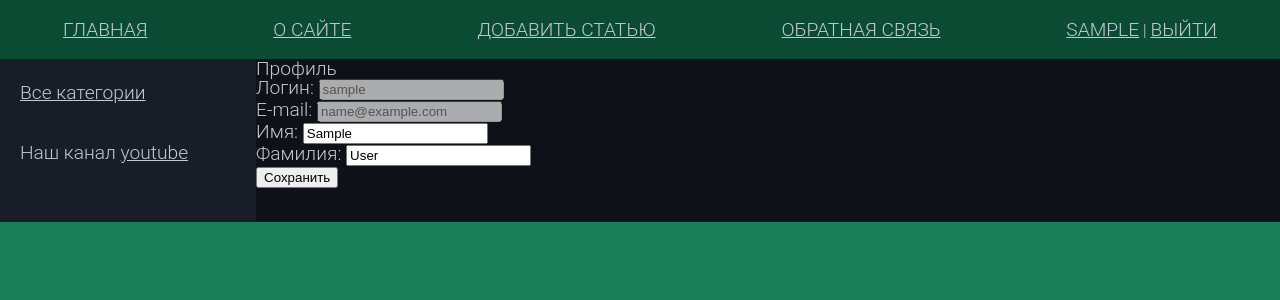
After one commit to zxdmimfort/simple-django, a Django app: page /users/profile/ in a window 1280 px wide. The commit adds this page. Shown: the top 300 px of the page. Run offline with Django 4.2, Linux system fonts and the light colour scheme; the visitor is signed in with stand-in values (Sample User, id 1); data that the repository does not hold is empty.

Commit message:
+ Profile and email auth

```diff
--- a/nc/nc/settings.py
+++ b/nc/nc/settings.py
@@ -104,6 +104,11 @@
     },
 ]
 
+AUTHENTICATION_BACKENDS = [
+    'django.contrib.auth.backends.ModelBackend',
+    'users.authentication.EmailAuthBackend',
+]
+
 LOGIN_REDIRECT_URL = "home"
 LOGIN_URL = "users:login"
 LOGOUT_REDIRECT_URL = "home"
--- a/nc/templates/base.html
+++ b/nc/templates/base.html
@@ -19,15 +19,13 @@
         <li><a class="text header-text" href="{% url m.url_name %}">{{ m.title }}</a></li>
         {% endfor %}
         {% if user.is_authenticated %}
-        <li class="last text header-text"> {{ user.username }} | <a href="{% url 'users:logout' %}" class="text header-text">Выйти</a></li>
+        <li class="last text header-text"><a href="{% url 'users:profile' %}" class="text header-text">{{ user.username }}</a> | <a href="{% url 'users:logout' %}" class="text header-text">Выйти</a></li>
         {% else %}
         <li class="last"><a href="{% url 'users:login' %}" class="text header-text">Войти</a> | <a href="{% url "users:register" %}" class="text header-text">Регистрация</a></li>
         {% endif %}
     </ul>
 </header>
 {% endblock mainmenu %}
-
-{#{% get_categories as categories %}#}
 
 <div class="main">
     <ul id="left-chapters">
--- a/nc/users/forms.py
+++ b/nc/users/forms.py
@@ -40,3 +40,20 @@
         if get_user_model().objects.filter(email=email).exists():
             raise forms.ValidationError("Такой E-mail уже существует!")
         return email
+
+
+class ProfileUserForm(forms.ModelForm):
+    username = forms.CharField(disabled=True, label="Логин", widget=forms.TextInput(attrs={"class": "form-input"}))
+    email = forms.CharField(disabled=True, label="E-mail", widget=forms.TextInput(attrs={"class": "form-input"}))
+
+    class Meta:
+        model = get_user_model()
+        fields = ["username", "email", "first_name", "last_name"]
+        labels = {
+            "first_name": "Имя",
+            "last_name": "Фамилия",
+        }
+        widgets = {
+            "first_name": forms.TextInput(attrs={"class": "form-input"}),
+            "last_name": forms.TextInput(attrs={"class": "form-input"})
+        }
--- /dev/null
+++ b/nc/users/templates/users/profile.html
@@ -0,0 +1,17 @@
+{% extends 'base.html' %}
+
+{% block content %}
+<h1>Профиль</h1>
+
+<form method="post">
+    {% csrf_token %}
+    <div class="form-error">{{ form.non_field_errors }}</div>
+    {% for f in form %}
+    <p><label class="form-label" for="{{ f.id_for_label }}">{{f.label}}: </label>{{ f }}</p>
+    <div class="form-error">{{ f.errors }}</div>
+    {% endfor %}
+
+    <p><button type="submit">Сохранить</button></p>
+</form>
+
+{% endblock %}
--- a/nc/users/urls.py
+++ b/nc/users/urls.py
@@ -7,5 +7,6 @@
 urlpatterns = [
     path("login/", views.LoginUser.as_view(), name="login"),
     path("logout/", views.LogoutUser.as_view(), name="logout"),
-    path("register/", views.RegisterUser.as_view(), name="register")
+    path("register/", views.RegisterUser.as_view(), name="register"),
+    path("profile/", views.ProfileUser.as_view(), name="profile"),
 ]
--- a/nc/users/views.py
+++ b/nc/users/views.py
@@ -1,8 +1,11 @@
+from django.contrib.auth import get_user_model
+from django.contrib.auth.mixins import LoginRequiredMixin
 from django.contrib.auth.views import LoginView, LogoutView
 from django.shortcuts import render
-from django.views.generic import CreateView
+from django.urls import reverse_lazy
+from django.views.generic import CreateView, UpdateView
 
-from users.forms import LoginUserForm, RegisterUserForm
+from users.forms import LoginUserForm, RegisterUserForm, ProfileUserForm
 
 
 class LoginUser(LoginView):
@@ -33,3 +36,16 @@
     template_name = "users/register.html"
     extra_context = {"title": "Регистрация"}
     success_url = "users:login"
+
+
+class ProfileUser(LoginRequiredMixin, UpdateView):
+    template_name = "users/profile.html"
+    model = get_user_model()
+    form_class = ProfileUserForm
+    extra_context = {"title": "Профиль пользователя"}
+
+    def get_object(self, queryset=None):
+        return self.request.user
+
+    def get_success_url(self):
+        return reverse_lazy("users:profile")
--- a/nc/workers/models.py
+++ b/nc/workers/models.py
@@ -108,9 +108,6 @@
     def get_absolute_url(self):
         return reverse("post", kwargs={"post_slug": self.slug})
 
-    def get_edit_url(self):
-        return reverse("edit", kwargs={"post_slug": self.slug})
-
     def __str__(self):
         return self.title + str(self.time_create)
 
--- a/nc/workers/templates/workers/addpage.html
+++ b/nc/workers/templates/workers/addpage.html
@@ -8,7 +8,6 @@
         <p><label class="form-label" for="{{ f.id_for_label }}">{{f.label}}: </label>{{ f }}</p>
         <div class="form-error">{{ f.errors }}</div>
         {% endfor %}
-{#        {{ form.as_p }}#}
         <button type="submit">Добавить</button>
     </form>
 {% endblock %}
--- a/nc/workers/templates/workers/post.html
+++ b/nc/workers/templates/workers/post.html
@@ -18,7 +18,7 @@
 {% block content %}
     <h1 class="text">{{ title }}</h1>
     <p>Автор: {{ post.author.username|default:"No name" }}</p>
-    <p><a href="{{ post.get_edit_url }}">Редактировать</a></p>
+    <p><a href="{{ edit_url }}">Редактировать</a></p>
 
     {% if post.photo %}
         <p><img class="img-article-left" src="{{ post.photo.url }}"></p>
```
Also changed, not shown: nc/users/authentication.py (added, +21 -0 lines), nc/workers/views.py (+3 -4 lines).
